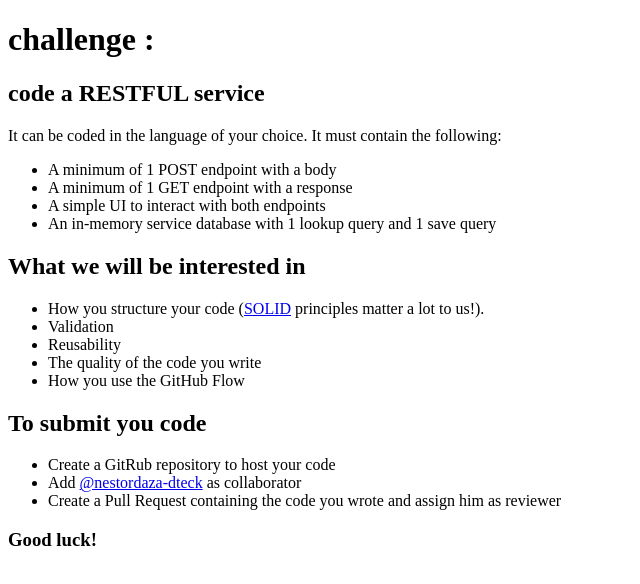
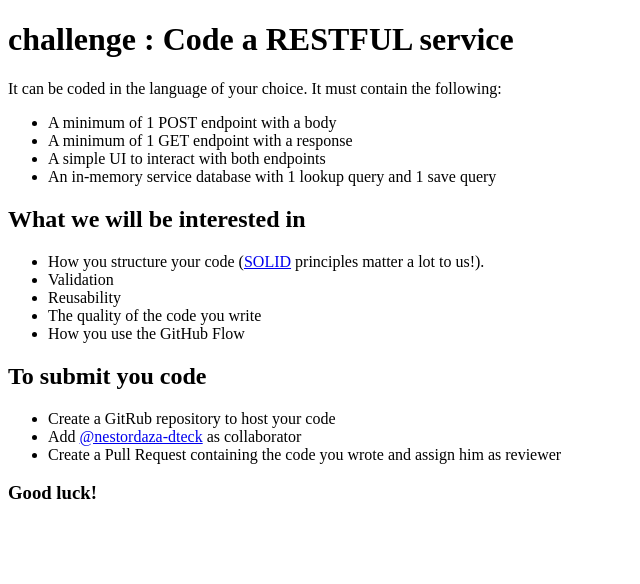
Before and after one commit to D-TeckSolutions/D-TeckSolutions.github.io, a plain HTML site: page full-stack-dev-test/index.html in a window 1280 px wide. Shown: the whole page, without its empty margins (0-640 px from the left). Drawn offline with Linux system fonts and the light colour scheme.

Commit message:
Update index.html

```diff
--- a/full-stack-dev-test/index.html
+++ b/full-stack-dev-test/index.html
@@ -9,8 +9,7 @@
 
 <body>
     <header>
-        <h1>challenge :</h1>
-        <h2>code a RESTFUL service</h2>
+        <h1>challenge : Code a RESTFUL service</h1>
     </header>
 
     <p>It can be coded in the language of your choice. It must contain the following:</p>
```
